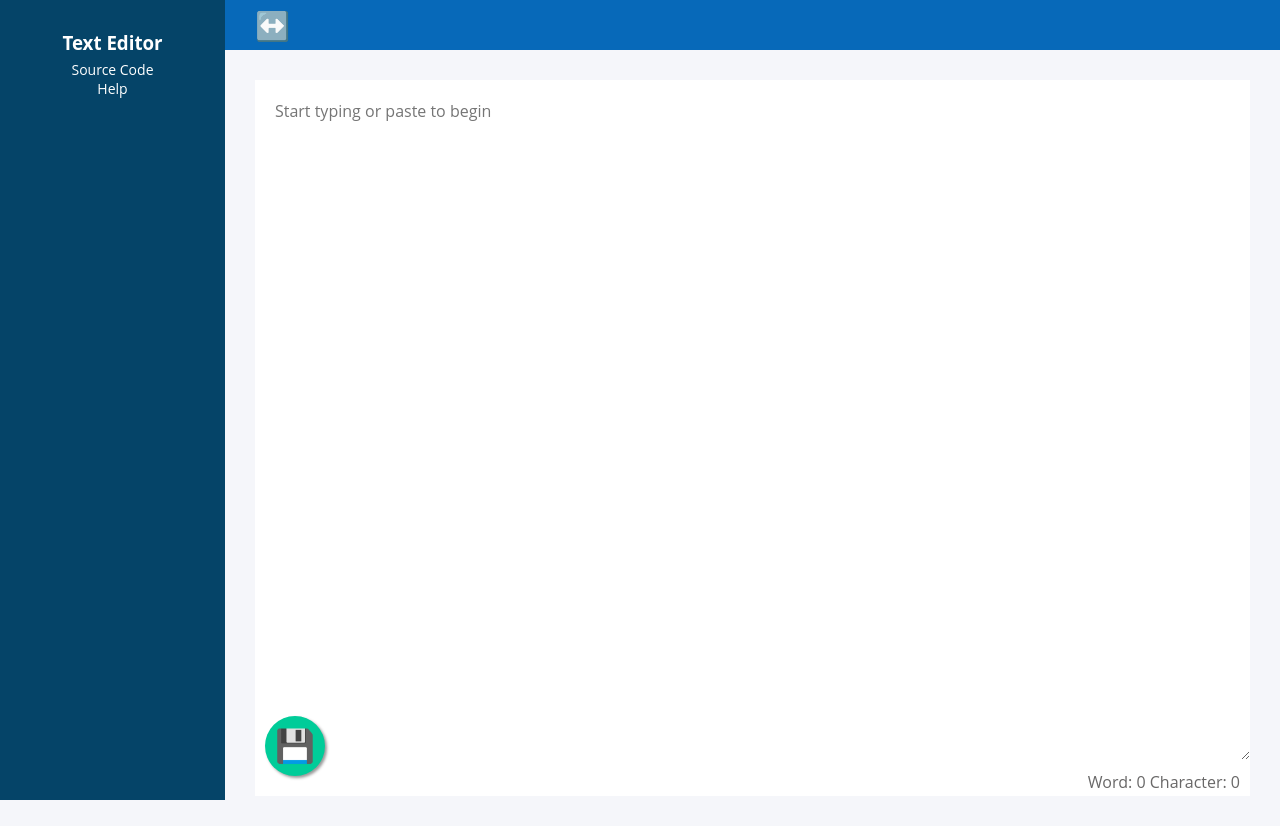
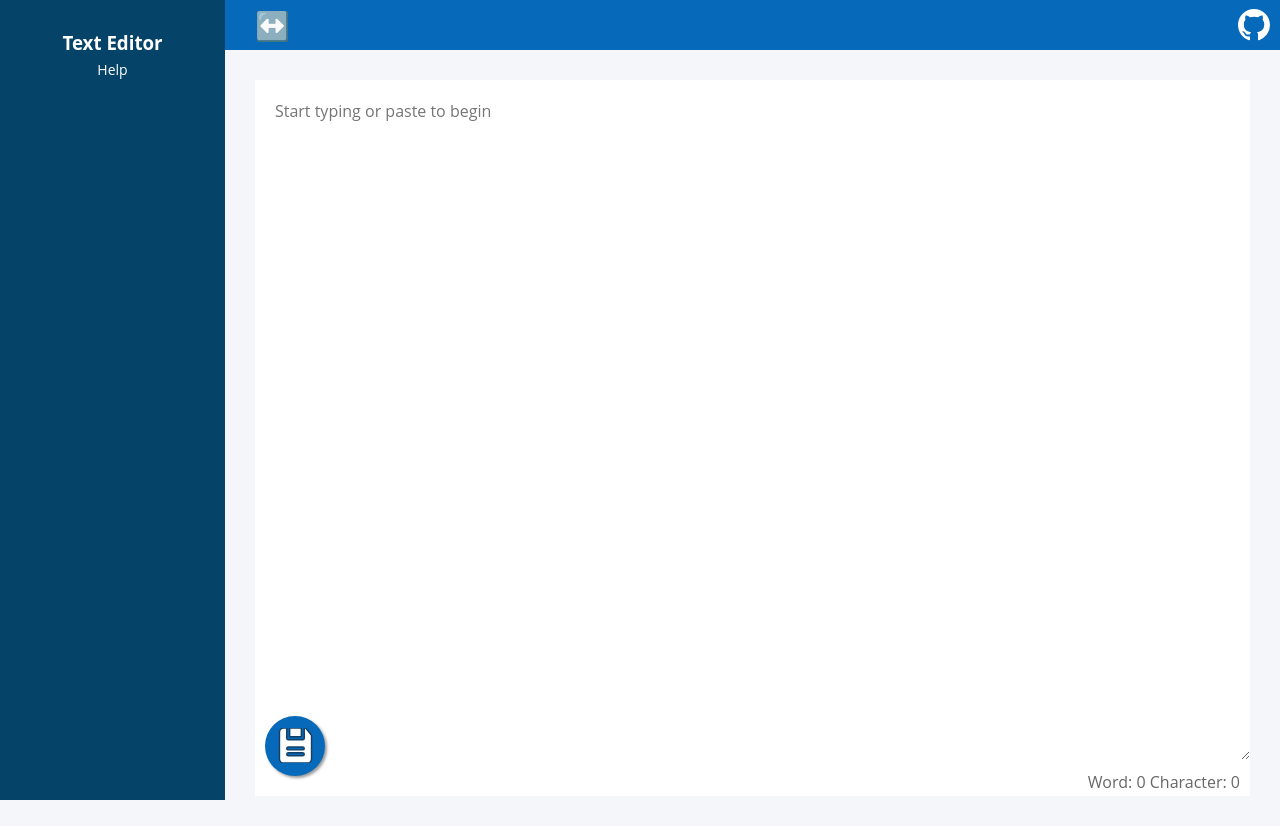
Before and after one commit to bs-rezve/text-editor, a plain HTML site: page index.html in a window 1280 px wide. Drawn offline with Linux system fonts and the light colour scheme.

Commit message:
updated save icon and added hints for action

```diff
--- a/index.html
+++ b/index.html
@@ -18,11 +18,25 @@
             <i class="fas fa-bars"></i>
           </a>
         </div>
+
+        <!-- right menu -->
+        <div class="right-menu">
+          <a href="https://github.com/bs-rezve/text-editor" style="color: white;">
+            <svg aria-hidden="true" focusable="false" role="img" class="octicon octicon-mark-github" viewBox="0 0 16 16" width="32" height="32" fill="currentColor" style="display:inline-block;user-select:none;vertical-align:text-bottom;overflow:visible"><path fill-rule="evenodd" d="M8 0C3.58 0 0 3.58 0 8c0 3.54 2.29 6.53 5.47 7.59.4.07.55-.17.55-.38 0-.19-.01-.82-.01-1.49-2.01.37-2.53-.49-2.69-.94-.09-.23-.48-.94-.82-1.13-.28-.15-.68-.52-.01-.53.63-.01 1.08.58 1.23.82.72 1.21 1.87.87 2.33.66.07-.52.28-.87.51-1.07-1.78-.2-3.64-.89-3.64-3.95 0-.87.31-1.59.82-2.15-.08-.2-.36-1.02.08-2.12 0 0 .67-.21 2.2.82.64-.18 1.32-.27 2-.27.68 0 1.36.09 2 .27 1.53-1.04 2.2-.82 2.2-.82.44 1.1.16 1.92.08 2.12.51.56.82 1.27.82 2.15 0 3.07-1.87 3.75-3.65 3.95.29.25.54.73.54 1.48 0 1.07-.01 1.93-.01 2.2 0 .21.15.46.55.38A8.013 8.013 0 0016 8c0-4.42-3.58-8-8-8z"></path></svg>
+          </a>
+        </div>
       </div>
       <div class="container" style="position: relative;">
         <textarea autocomplete="off" id="editor" placeholder="Start typing or paste to begin"></textarea>
-        <a href="#" class="float" id="save-btn">
-          <div class="save-btn">💾 </div>
+        <a href="#" class="float" id="save-btn" title="Click to save notes in your browser">
+          <div class="save-btn">
+            <svg width="35px" height="35px" viewBox="-1 0 24 24" id="meteor-icon-kit__solid-save" fill="none" xmlns="http://www.w3.org/2000/svg" stroke="#134064">
+              <g id="SVGRepo_bgCarrier" stroke-width="0"/>
+              <g id="SVGRepo_iconCarrier">
+              <path fill-rule="evenodd" clip-rule="evenodd" d="M5 0V7C5 7.55228 5.44772 8 6 8H16C16.5523 8 17 7.55228 17 7V0H18L22 5V21C22 22.6569 20.6569 24 19 24H3C1.34315 24 0 22.6569 0 21V3C0 1.34315 1.34315 0 3 0H5zM7 0H15V6H7V0zM6.2 15H15.8C16.4627 15 17 14.5523 17 14C17 13.4477 16.4627 13 15.8 13H6.2C5.53726 13 5 13.4477 5 14C5 14.5523 5.53726 15 6.2 15zM6.2 19H15.8C16.4627 19 17 18.5523 17 18C17 17.4477 16.4627 17 15.8 17H6.2C5.53726 17 5 17.4477 5 18C5 18.5523 5.53726 19 6.2 19z" fill="#FFF"/>
+              </g>
+              </svg>
+          </div>
         </a>
         <div class="word-count-container">
           Word: <span id="word-count">0</span>
@@ -32,7 +46,6 @@
       <div class="sidebar">
         <div class="profile">
           <h3>Text Editor</h3>
-          <p><a href="https://github.com/bs-rezve/text-editor" style="color: white;">Source Code</a></p>
           <p><a href="help.html" style="color: white;">Help</a></p>
         </div>
         <ul id="saved-items">
--- a/script.js
+++ b/script.js
@@ -74,6 +74,7 @@ function addToSidebar(text) {
     var li = document.createElement("li");
     var a = document.createElement("a");
     a.setAttribute('id', text);
+    a.setAttribute('title', 'Single click to view & Double click to delete');
     a.appendChild(document.createTextNode(text.replace(/_/g," ")));
     li.addEventListener('click', updateEditorContent);
     li.addEventListener('dblclick', deleteFromList);
--- a/style.css
+++ b/style.css
@@ -138,7 +138,7 @@ textarea {
 	height:60px;
 	bottom: 20px;;
 	left:10px;
-	background-color:#0C9;
+	background-color: #0769b9;
 	color:#FFF;
 	border-radius:50px;
 	text-align:center;
@@ -151,7 +151,7 @@ textarea {
 
 .save-btn{
     font-size: 2em;
-    padding-top: 15px;
+    padding-top: 12px;
 }
 
 .word-count-container {
@@ -159,3 +159,8 @@ textarea {
   margin-right: 10px;
   color: rgb(105, 104, 104);
 }
+
+.right-menu {
+  position: absolute;
+  right: 10px;
+}
```
Also changed, not shown: help.html (+5 -0 lines).
